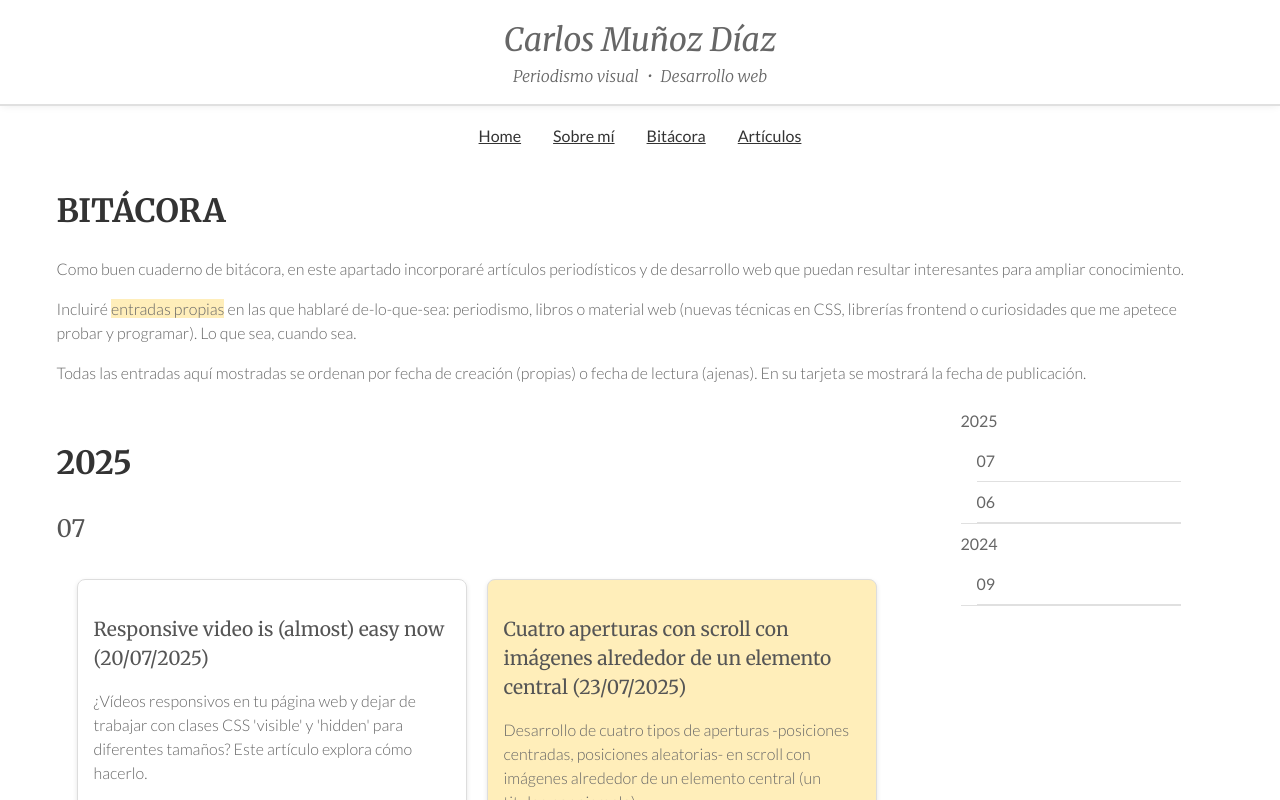
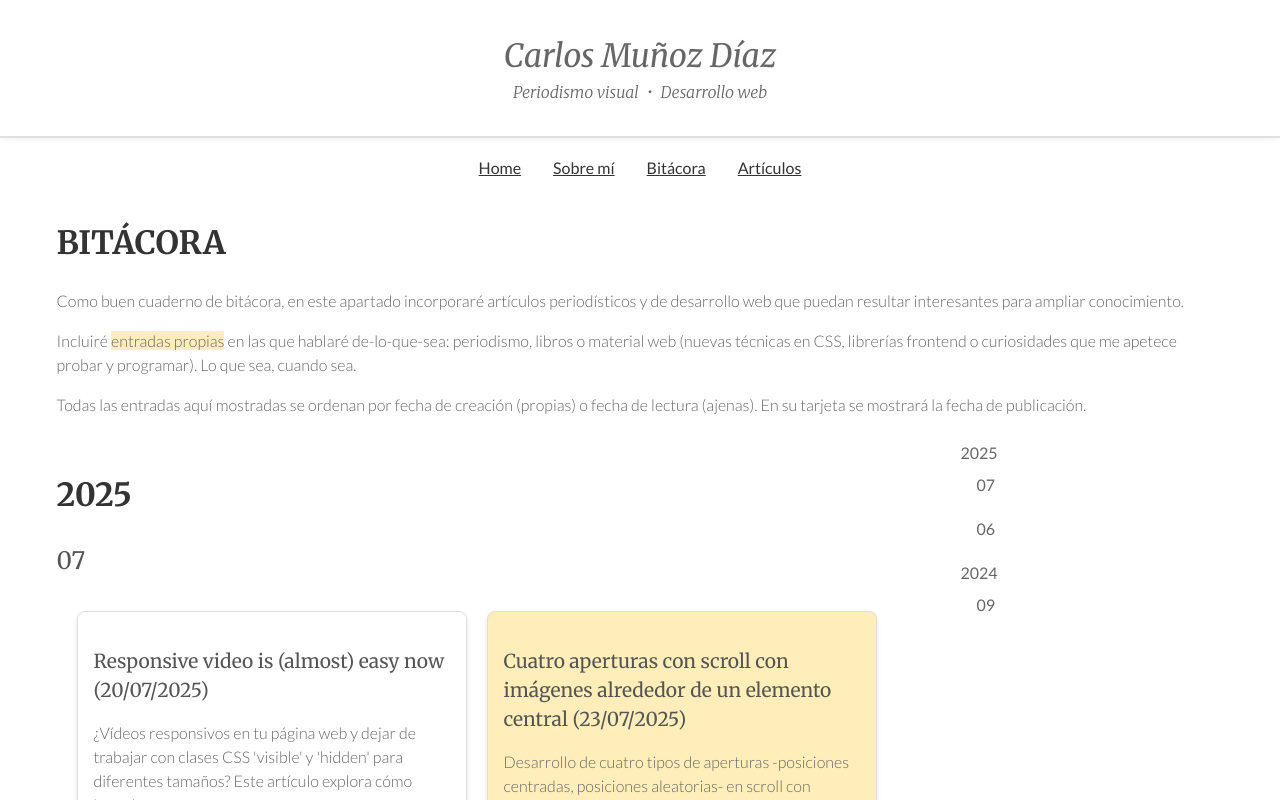
Before and after one commit to CarlosMunozDiaz/carlosmunozdiaz.github.io, a SvelteKit app: page /bitacora in a window 1280 px wide. Shown: the top 800 px of the page. Built offline with nearby package versions, Linux system fonts and the light colour scheme.

Commit message:
Cambio de estilos para los aside

```diff
--- a/src/routes/bitacora/+page.svelte
+++ b/src/routes/bitacora/+page.svelte
@@ -80,6 +80,15 @@
           top: 2rem;
           align-self: flex-start;
         }
+        aside nav > ul li {
+          border-bottom: 0px;
+        }
+        aside nav > ul li:not(:first-child) {
+          padding-top: 0.75rem;
+        }
+        aside nav > ul li a {
+          padding-bottom: 0px;
+        }
         aside nav ul,
         aside nav li {
           list-style: none;
--- a/src/routes/components/Footer.svelte
+++ b/src/routes/components/Footer.svelte
@@ -8,7 +8,7 @@
         justify-content: center;
         align-items: center;
         gap: 16px;
-        padding: 16px 0;
+        padding: 32px 0;
         position: relative;
 
         box-shadow: 0 -4px 16px -4px rgba(0, 0, 0, 0.12);
--- a/src/routes/components/Header.svelte
+++ b/src/routes/components/Header.svelte
@@ -4,7 +4,7 @@
         width: 100%;
 
         box-sizing: border-box;
-        padding: 16px 0px;
+        padding: 32px 0px;
         border-bottom: 2px solid #e0e0e0;
         box-shadow: 0 2px 8px -2px rgba(0,0,0,0.08);
 
--- a/src/routes/works/+page.svelte
+++ b/src/routes/works/+page.svelte
@@ -84,6 +84,15 @@
           top: 2rem;
           align-self: flex-start;
         }
+        aside nav > ul li {
+          border-bottom: 0px;
+        }
+        aside nav > ul li:not(:first-child) {
+          padding-top: 0.75rem;
+        }
+        aside nav > ul li a {
+          padding-bottom: 0px;
+        }
         aside nav ul,
         aside nav li {
           list-style: none;
```
Lines whose indentation alone changed are shown as unchanged.
